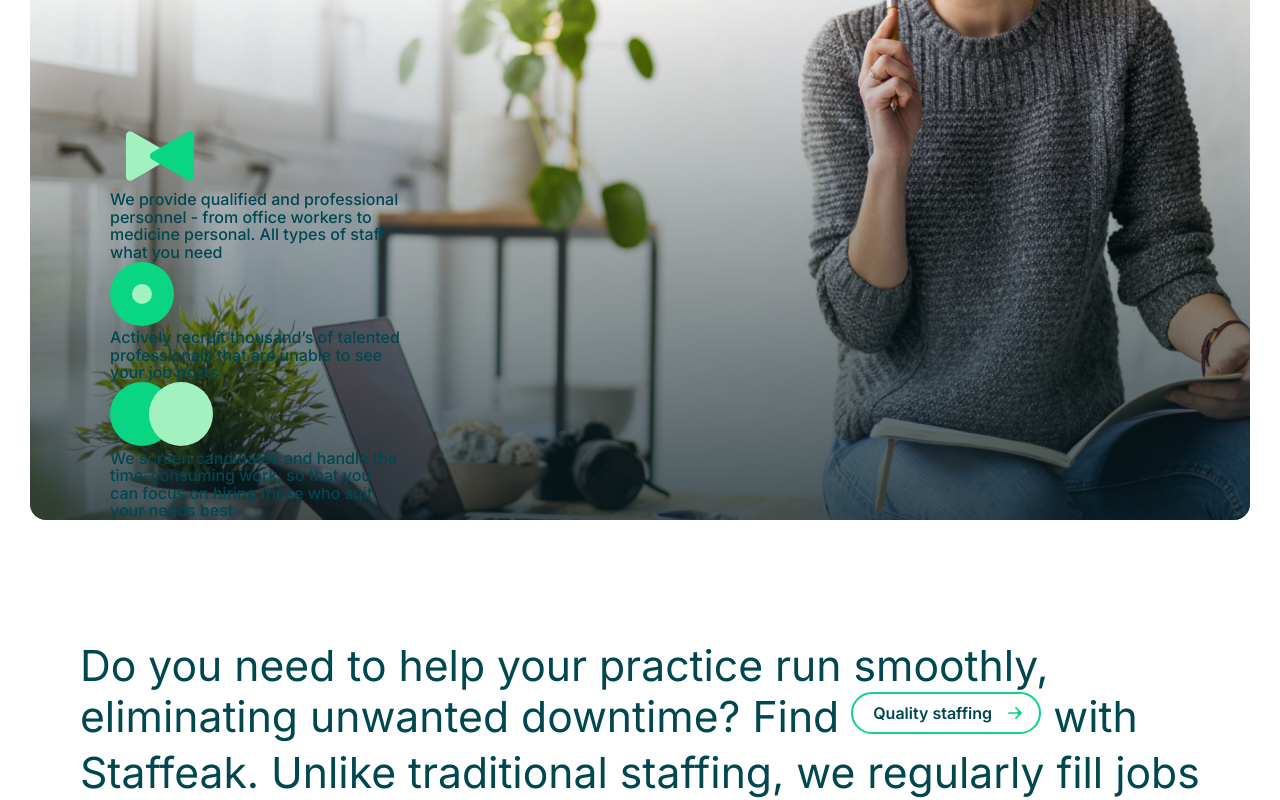
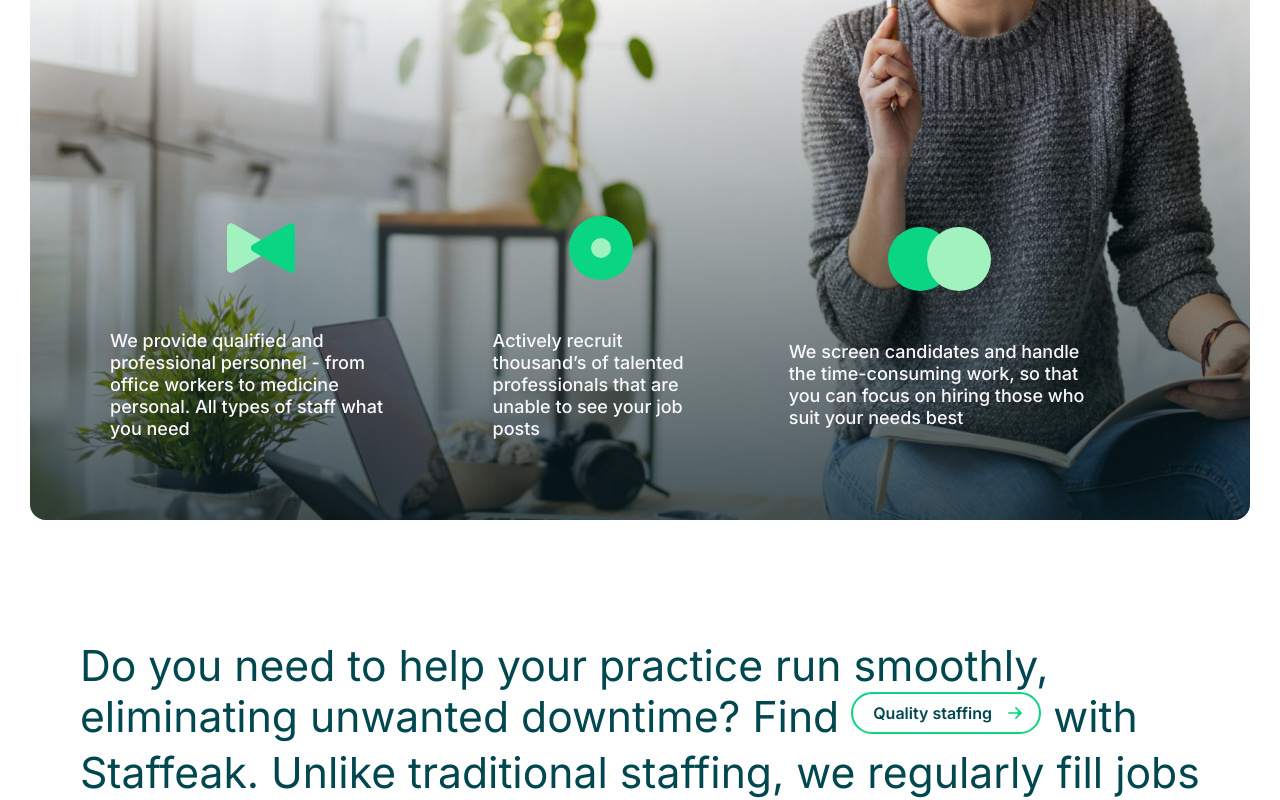
Before and after one commit to orch20/Stuffeak, a Vue app: page / in a window 1280 px wide. Shown: the part 1000-1800 px from the top of the page. Built offline with nearby package versions, Linux system fonts and the light colour scheme.

Commit message:
styled WhatMakeUsDif Section

```diff
--- a/index.html
+++ b/index.html
@@ -7,7 +7,7 @@
     <title>Stuffeak</title>
   </head>
   <body>
-    <div class="main-wrap" style="background-color: green" id="app"></div>
+    <div class="main-wrap" id="app"></div>
     <script type="module" src="/src/main.js"></script>
   </body>
 </html>
--- a/src/components/Elements/WhatMakesUsDifSlider.vue
+++ b/src/components/Elements/WhatMakesUsDifSlider.vue
@@ -1,22 +1,128 @@
 <template>
-    <div class="second-slider swiper-initialized swiper-horizontal swiper-pointer-events swiper-backface-hidden" id="second-slider">
-        <div class="swiper-wrapper" id="swiper-wrapper-3d802f4d1c56161a" aria-live="polite" style="transform: translate3d(0px, 0px, 0px); transition-duration: 0ms;">
-        <div class="swiper-slide second-slider__slide swiper-slide-active" role="group" aria-label="1 / 3" style="width: 291px; margin-right: 30px;">
-            <div class="second-slider__icon"><img src="../../img/second-slider-icon-01.svg" alt="icon"></div>
-            <div class="second-slider__text">We provide qualified and professional personnel - from office workers to medicine personal. All types of staff what you need</div>
+    <div
+        class="second-slider swiper-initialized swiper-horizontal swiper-pointer-events swiper-backface-hidden"
+        id="second-slider">
+        <div
+            class="swiper-wrapper"
+            id="swiper-wrapper-3ba142c103a4c0eb4"
+            aria-live="polite"
+            style="transform: translate3d(0px, 0px, 0px)">
+            <div
+                class="swiper-slide second-slider__slide swiper-slide-active"
+                style="width: 358.667px; margin-right: 80px"
+                role="group"
+                aria-label="1 / 3">
+                <div class="second-slider__icon">
+                    <img src="../../img/second-slider-icon-01.svg" alt="icon" />
+                </div>
+                <div class="second-slider__text">
+                    We provide qualified and professional personnel - from office workers to
+                    medicine personal. All types of staff what you need
+                </div>
+            </div>
+            <div
+                class="swiper-slide second-slider__slide swiper-slide-next"
+                style="width: 358.667px; margin-right: 80px"
+                role="group"
+                aria-label="2 / 3">
+                <div class="second-slider__icon">
+                    <img src="../../img/second-slider-icon-02.svg" alt="icon" />
+                </div>
+                <div class="second-slider__text">
+                    Actively recruit thousand’s of talented professionals that are unable to see
+                    your job posts
+                </div>
+            </div>
+            <div
+                class="swiper-slide second-slider__slide"
+                role="group"
+                aria-label="3 / 3"
+                style="width: 358.667px; margin-right: 80px">
+                <div class="second-slider__icon">
+                    <img src="../../img/second-slider-icon-03.svg" alt="icon" />
+                </div>
+                <div class="second-slider__text">
+                    We screen candidates and handle the time-consuming work, so that you can focus
+                    on hiring those who suit your needs best
+                </div>
+            </div>
         </div>
-        <div class="swiper-slide second-slider__slide swiper-slide-next" role="group" aria-label="2 / 3" style="width: 291px; margin-right: 30px;">
-            <div class="second-slider__icon"><img src="../../img/second-slider-icon-02.svg" alt="icon"></div>
-            <div class="second-slider__text">Actively recruit thousand’s of talented professionals that are unable to see your job posts</div>
+        <div
+            class="swiper-pagination swiper-pagination-clickable swiper-pagination-bullets swiper-pagination-horizontal swiper-pagination-lock">
+            <span
+                class="swiper-pagination-bullet swiper-pagination-bullet-active"
+                tabindex="0"
+                role="button"
+                aria-label="Go to slide 1"
+                aria-current="true">
+            </span>
         </div>
-        <div class="swiper-slide second-slider__slide" role="group" aria-label="3 / 3" style="width: 291px; margin-right: 30px;">
-            <div class="second-slider__icon"><img src="../../img/second-slider-icon-03.svg" alt="icon"></div>
-            <div class="second-slider__text">We screen candidates and handle the time-consuming work, so that you can focus on hiring those who suit your needs best</div>
-        </div>
-        </div>
-        <div class="swiper-pagination swiper-pagination-clickable swiper-pagination-bullets swiper-pagination-horizontal"><span class="swiper-pagination-bullet swiper-pagination-bullet-active" tabindex="0" role="button" aria-label="Go to slide 1" aria-current="true"></span><span class="swiper-pagination-bullet" tabindex="0" role="button" aria-label="Go to slide 2"></span></div>
-    <span class="swiper-notification" aria-live="assertive" aria-atomic="true"></span></div>
+        <span class="swiper-notification" aria-live="assertive" aria-atomic="true"></span>
+    </div>
 </template>
 
-<style>
+<style lang="scss" scoped >
+@import '../../assets/main.scss';
+.second-slider {
+  position: relative;
+  overflow: hidden;
+  padding-bottom: 80px;
+
+  .swiper-pagination {
+    bottom: 30px;
+    text-align: left;
+  }
+
+  .swiper-pagination-bullet {
+    background-color: $light-grey;
+  }
+
+  .swiper-pagination-bullet-active {
+    background-color: $main-green;
+  }
+}
+
+.second-slider__icon {
+  margin-bottom: 50px;
+
+  img {
+    display: block;
+    max-width: 100%;
+  }
+}
+
+.second-slider__text {
+  font-family: $font;
+  font-size: 18px;
+  font-weight: 500;
+  font-style: normal;
+  line-height: 22px;
+  color: $neutral-white;
+}
+//----------- Temporary ------------------------------------
+.swiper-wrapper{
+    display: flex;
+    flex-direction: column;
+    justify-content: center;
+    align-items: center;
+    width: auto ;
+    height: auto;
+    @include min(769) {
+      flex-direction: row;
+      justify-content: center;
+    align-items: center;
+    }
+}
+
+
+//-----------------------------------------------
+
+.swiper-slide {
+    display: flex;
+    flex-direction: column;
+    justify-content: center;
+    align-items: center;
+    width: auto !important;
+    height: auto;
+  }
 </style>
--- a/src/components/Sections/WhatMakesUsDifSection.vue
+++ b/src/components/Sections/WhatMakesUsDifSection.vue
@@ -6,7 +6,8 @@ import WhatMakesUsDifSlider from '../Elements/WhatMakesUsDifSlider.vue';
             <div class="container">
             <h2 class="second__title">What makes us <span class="italic">different</span> from the others?</h2>
             <WhatMakesUsDifSlider />
-        </div>
+            </div>
+
     </div>
 </template>
 
--- a/src/pages/AboutPage.vue
+++ b/src/pages/AboutPage.vue
@@ -1,12 +1,83 @@
 <template>
-    <main>
-        <h2 style="margin-top: 100px;">Hello World</h2>
-        <h2>Hello World</h2>
-        <h2>Hello World</h2>
-        <h2>Hello World</h2>
-        <h2>Hello World</h2>
-        <h2>Hello World</h2>
-        <h2>Hello World</h2>
+  <main>
+    <h2 style="margin-top: 100px">Hello World</h2>
+    <h2>Hello World</h2>
 
-    </main>
+    <div class="second">
+      <div class="second__inn"></div>
+      <div class="container">
+        <h2 class="second__title">
+          What makes us <span class="italic">different</span> from the others?
+        </h2>
+        <!--BEGIN second-slider-->
+        <div
+          class="second-slider swiper-initialized swiper-horizontal swiper-pointer-events swiper-backface-hidden"
+          id="second-slider"
+        >
+          <div
+            class="swiper-wrapper"
+            id="swiper-wrapper-3ba142c103a4c0eb4"
+            aria-live="polite"
+            style="transform: translate3d(0px, 0px, 0px)"
+          >
+            <div
+              class="swiper-slide second-slider__slide swiper-slide-active"
+              style="width: 358.667px; margin-right: 80px"
+              role="group"
+              aria-label="1 / 3"
+            >
+              <div class="second-slider__icon">
+                <img src="assets/img/second-slider-icon-01.svg" alt="icon" />
+              </div>
+              <div class="second-slider__text">
+                We provide qualified and professional personnel - from office workers to medicine
+                personal. All types of staff what you need
+              </div>
+            </div>
+            <div
+              class="swiper-slide second-slider__slide swiper-slide-next"
+              style="width: 358.667px; margin-right: 80px"
+              role="group"
+              aria-label="2 / 3"
+            >
+              <div class="second-slider__icon">
+                <img src="assets/img/second-slider-icon-02.svg" alt="icon" />
+              </div>
+              <div class="second-slider__text">
+                Actively recruit thousand’s of talented professionals that are unable to see your
+                job posts
+              </div>
+            </div>
+            <div
+              class="swiper-slide second-slider__slide"
+              role="group"
+              aria-label="3 / 3"
+              style="width: 358.667px; margin-right: 80px"
+            >
+              <div class="second-slider__icon">
+                <img src="assets/img/second-slider-icon-03.svg" alt="icon" />
+              </div>
+              <div class="second-slider__text">
+                We screen candidates and handle the time-consuming work, so that you can focus on
+                hiring those who suit your needs best
+              </div>
+            </div>
+          </div>
+          <div
+            class="swiper-pagination swiper-pagination-clickable swiper-pagination-bullets swiper-pagination-horizontal swiper-pagination-lock"
+          >
+            <span
+              class="swiper-pagination-bullet swiper-pagination-bullet-active"
+              tabindex="0"
+              role="button"
+              aria-label="Go to slide 1"
+              aria-current="true"
+            ></span>
+          </div>
+          <span class="swiper-notification" aria-live="assertive" aria-atomic="true"></span>
+        </div>
+        <!--END   second-slider-->
+      </div>
+    </div>
+  </main>
 </template>
```
Also changed, not shown: .prettierrc.json.
